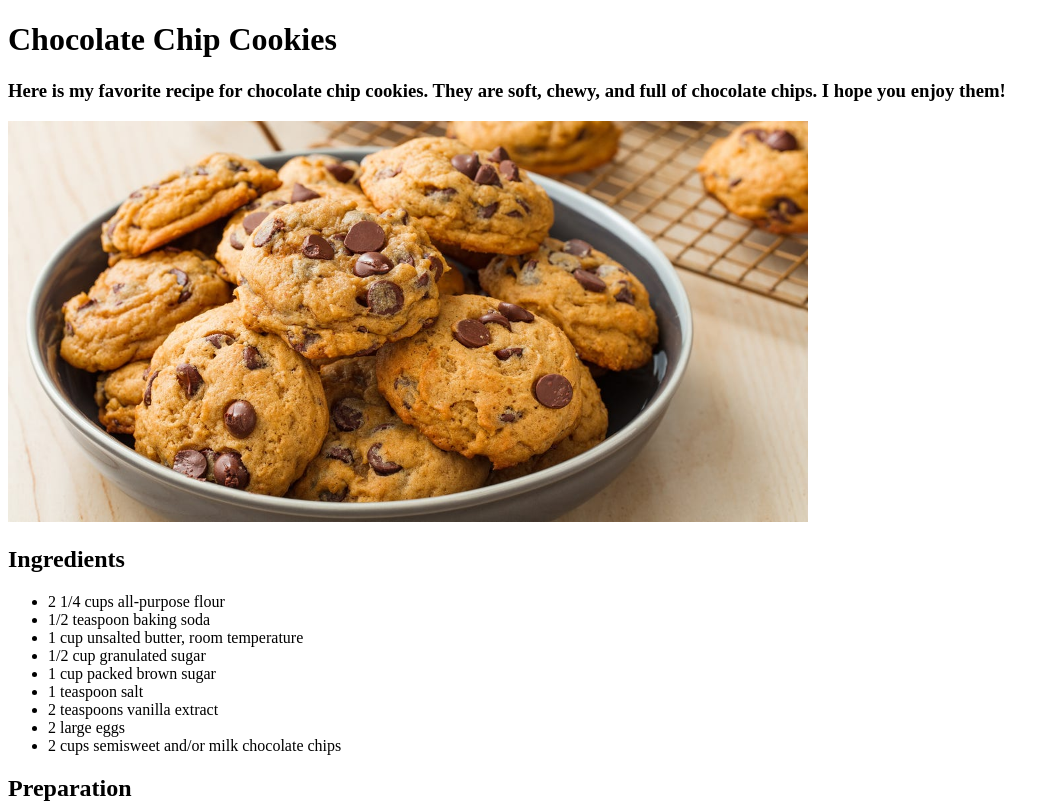
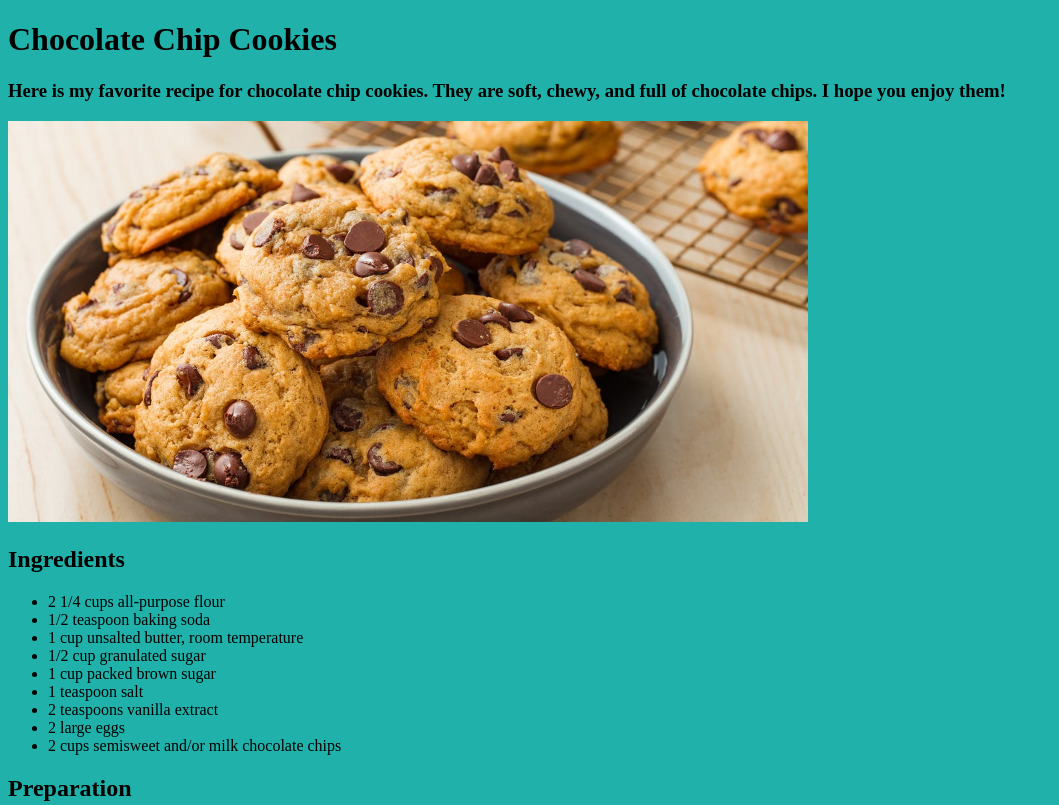
Before and after one commit to KarlVand/odin-recipes, a plain HTML site: page recipes/cookies.html in a window 1280 px wide. Shown: the top 805 px of the page, without its empty margins (0-1059 px from the left). Drawn offline with Linux system fonts and the light colour scheme.

Commit message:
setup styles.css for recipes

```diff
--- a/recipes/cookies.html
+++ b/recipes/cookies.html
@@ -4,6 +4,8 @@
     <meta charset="UTF-8">
     <meta name="viewport" content="width=device-width, initial-scale=1.0">
     <title>Document</title>
+    <link rel="stylesheet" href="styles.css">
+
 </head>
 <body>
     <h1>Chocolate Chip Cookies</h1>
--- /dev/null
+++ b/recipes/styles.css
@@ -0,0 +1,3 @@
+body {
+    background-color: lightseagreen;
+}
```
Also changed, not shown: recipes/lasagna.html (+1 -0 lines), recipes/pancakes.html (+2 -0 lines), styles.css (deleted).
